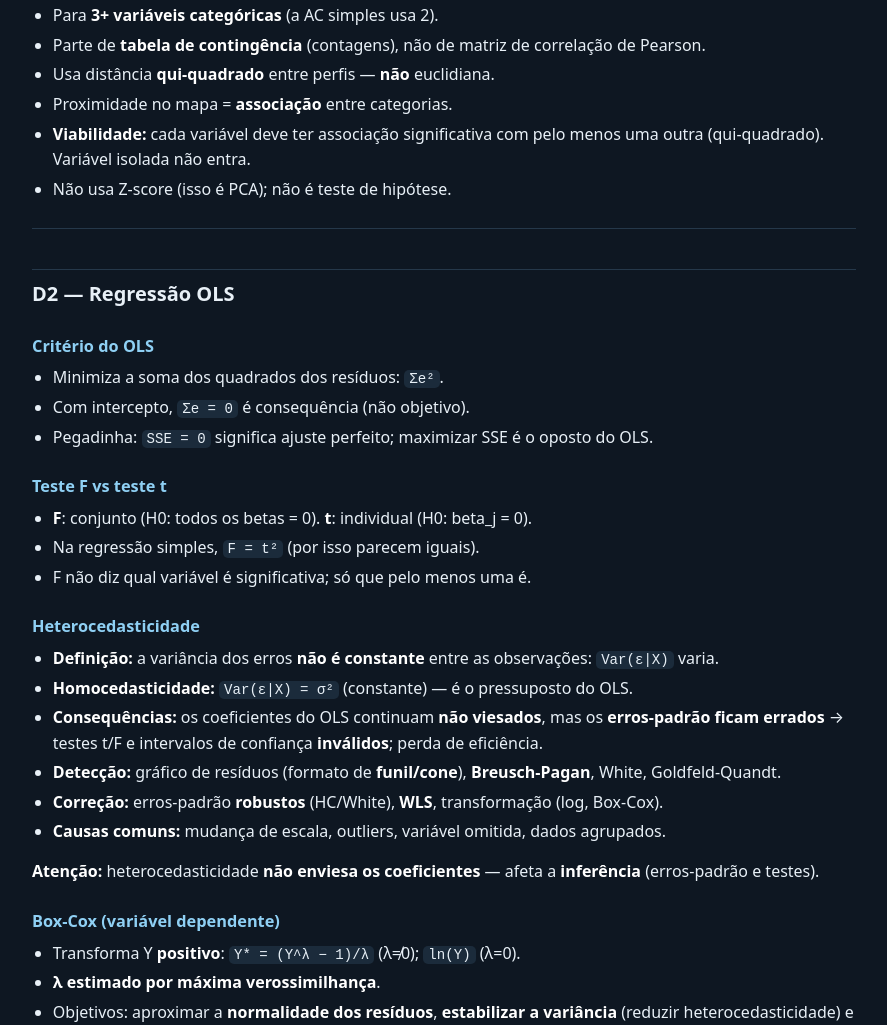
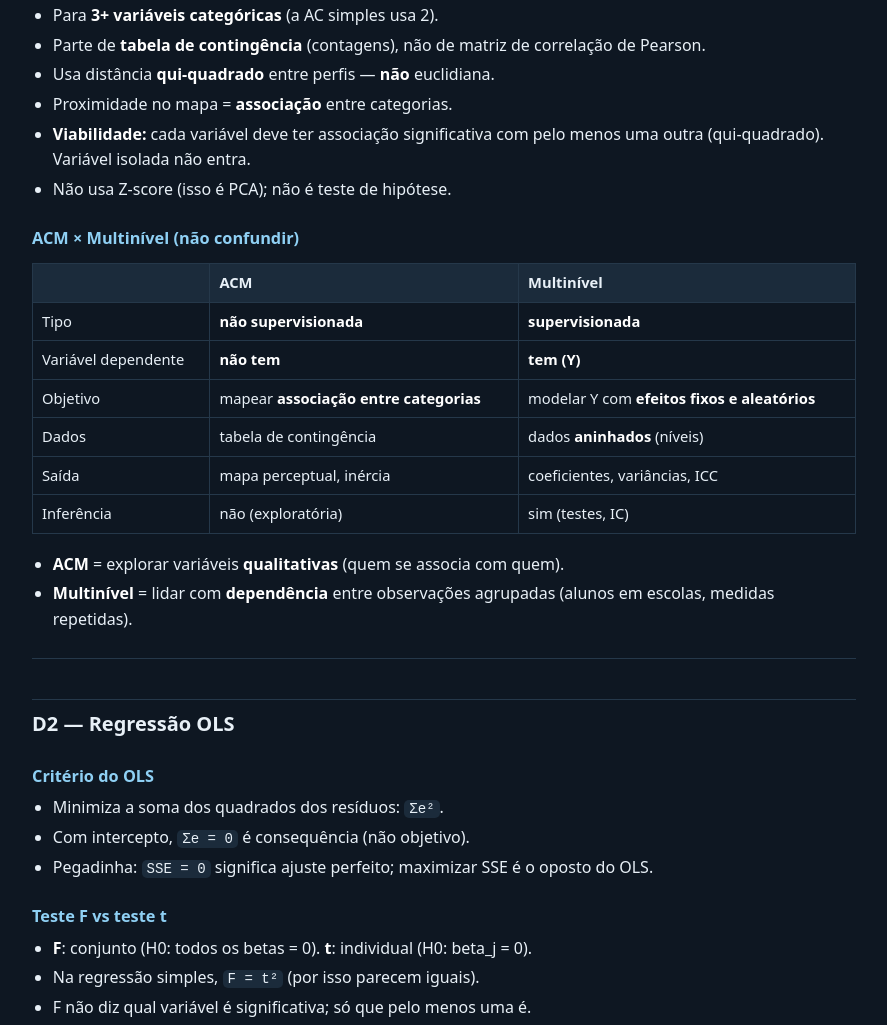
Before and after one commit to DennCardoso/simulado-dsa, a plain HTML site: page teoria.html in a window 1280 px wide. Shown: the part 2136-3161 px from the top of the page, without its empty margins (196-1083 px from the left). Drawn offline with Linux system fonts and the light colour scheme.

Commit message:
Teoria: comparacao ACM x multinivel

```diff
--- a/teoria.html
+++ b/teoria.html
@@ -114,6 +114,52 @@ rio que todas sejam positivas.</li>
 <li>Proximidade no mapa = <strong>associação</strong> entre categorias.</li>
 <li><strong>Viabilidade:</strong> cada variável deve ter associação significativa com pelo menos uma outra (qui-quadrado). Variável isolada não entra.</li>
 <li>Não usa Z-score (isso é PCA); não é teste de hipótese.</li>
+</ul>
+<h3 id="acm-multinivel-nao-confundir">ACM × Multinível (não confundir)</h3>
+<table>
+<thead>
+<tr>
+<th></th>
+<th>ACM</th>
+<th>Multinível</th>
+</tr>
+</thead>
+<tbody>
+<tr>
+<td>Tipo</td>
+<td><strong>não supervisionada</strong></td>
+<td><strong>supervisionada</strong></td>
+</tr>
+<tr>
+<td>Variável dependente</td>
+<td><strong>não tem</strong></td>
+<td><strong>tem (Y)</strong></td>
+</tr>
+<tr>
+<td>Objetivo</td>
+<td>mapear <strong>associação entre categorias</strong></td>
+<td>modelar Y com <strong>efeitos fixos e aleatórios</strong></td>
+</tr>
+<tr>
+<td>Dados</td>
+<td>tabela de contingência</td>
+<td>dados <strong>aninhados</strong> (níveis)</td>
+</tr>
+<tr>
+<td>Saída</td>
+<td>mapa perceptual, inércia</td>
+<td>coeficientes, variâncias, ICC</td>
+</tr>
+<tr>
+<td>Inferência</td>
+<td>não (exploratória)</td>
+<td>sim (testes, IC)</td>
+</tr>
+</tbody>
+</table>
+<ul>
+<li><strong>ACM</strong> = explorar variáveis <strong>qualitativas</strong> (quem se associa com quem).</li>
+<li><strong>Multinível</strong> = lidar com <strong>dependência</strong> entre observações agrupadas (alunos em escolas, medidas repetidas).</li>
 </ul>
 <hr />
 <h2 id="d2-regressao-ols">D2 — Regressão OLS</h2>
```
